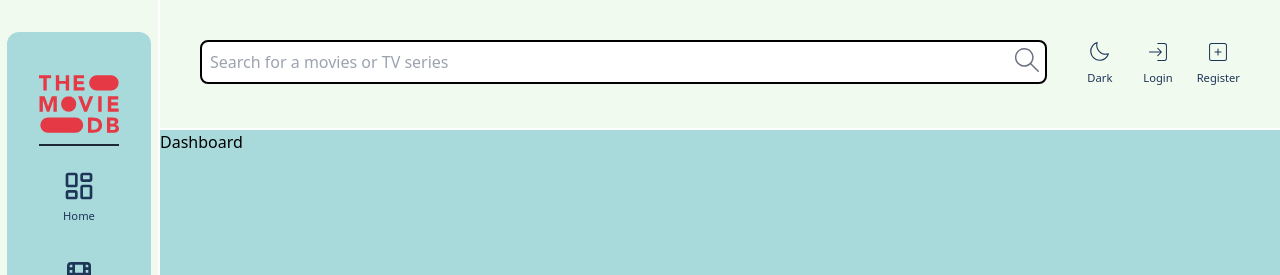
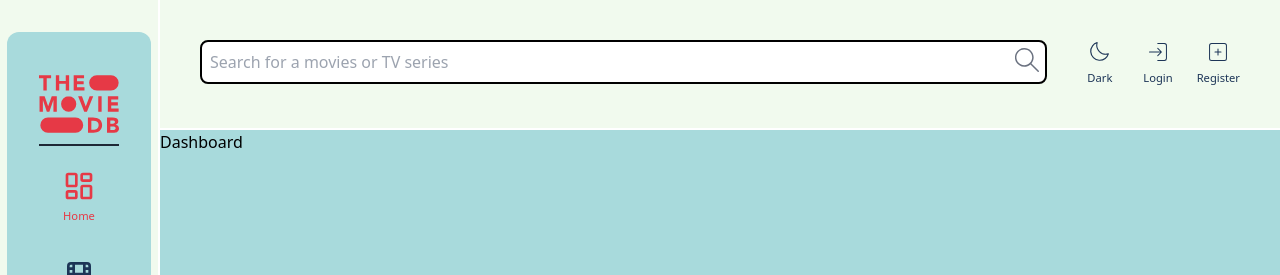
Before and after one commit to dnomjr/movie-db, a React (Vite) app: page / in a window 1280 px wide. Shown: the top 275 px of the page. Built offline with nearby package versions, Linux system fonts and the light colour scheme.

Commit message:
dark mode almost finish

```diff
--- a/src/index.css
+++ b/src/index.css
@@ -4,7 +4,7 @@
 
 @layer components {
   .linkClass {
-    @apply text-lightIcons  hover:text-red-500 dark:text-white;
+    @apply text-lightIcons hover:text-red-500  dark:hover:text-red-500 dark:text-white;
   }
   .iconClass {
     @apply m-auto h-6 w-auto  transition duration-500 group-hover:text-red-500 sm:h-8;
--- a/src/ui/Logo.jsx
+++ b/src/ui/Logo.jsx
@@ -7,7 +7,7 @@ const Logo = () => {
     <>
       <Link to='/'>
         <SiThemoviedatabase
-          className={` h-16 w-auto text-[#e63946] transition duration-500 sm:h-20 `}
+          className={` h-16 w-auto text-logoColor transition duration-500 sm:h-20 `}
         />
       </Link>
     </>
--- a/src/ui/Nav.jsx
+++ b/src/ui/Nav.jsx
@@ -6,36 +6,41 @@ import { PiTelevisionBold } from 'react-icons/pi';
 import { CgLogIn } from 'react-icons/cg';
 import { LuPlusSquare } from 'react-icons/lu';
 
+const isActive = ({ isActive }) =>
+  isActive
+    ? 'linkClass text-logoColor dark:text-logoColor group'
+    : 'linkClass text-lightIcons group';
+
 const Nav = () => {
   return (
     <nav className='mt-6'>
       <ul className='space-y-8 text-center'>
         <li>
-          <NavLink to='/' className='linkClass group'>
+          <NavLink to='/' className={isActive}>
             <LuLayoutDashboard className='iconClass ' />
             <span className='nameClass'>Home</span>
           </NavLink>
         </li>
         <li>
-          <NavLink to='movies' className='linkClass group'>
+          <NavLink to='movies' className={isActive}>
             <TbMovie className='iconClass' />
             <span className='nameClass'>Movies</span>
           </NavLink>
         </li>
         <li>
-          <NavLink to='series' className='linkClass group'>
+          <NavLink to='series' className={isActive}>
             <PiTelevisionBold className='iconClass' />
             <span className='nameClass'>TV Series</span>
           </NavLink>
         </li>
         <li className='pt-6 sm:pt-10'>
-          <NavLink to='login' className='linkClass group'>
+          <NavLink to='login' className={isActive}>
             <CgLogIn className='iconClass' />
             <span className='nameClass'>Login</span>
           </NavLink>
         </li>
         <li>
-          <NavLink to='register' className='linkClass group'>
+          <NavLink to='register' className={isActive}>
             <LuPlusSquare className='iconClass' />
             <span className='nameClass'>Join TMDB</span>
           </NavLink>
--- a/src/ui/ThemeSwitchButton.jsx
+++ b/src/ui/ThemeSwitchButton.jsx
@@ -1,6 +1,5 @@
 /* eslint-disable react/prop-types */
-/* import { useState } from 'react';
- */ import { PiMoonLight } from 'react-icons/pi';
+import { PiMoonLight } from 'react-icons/pi';
 import { PiSunLight } from 'react-icons/pi';
 import useThemeSwitch from '../hooks/useThemeSwitch';
 
--- a/tailwind.config.js
+++ b/tailwind.config.js
@@ -16,6 +16,7 @@ export default {
       colors: {
         softBlueBg: '#18212f',
         darkBlueBg: '#111827',
+        logoColor: "#e63946",
 
         lightSoftBg: '#a8dadc',
         lighterSoftBg: '#f1faee',
```
